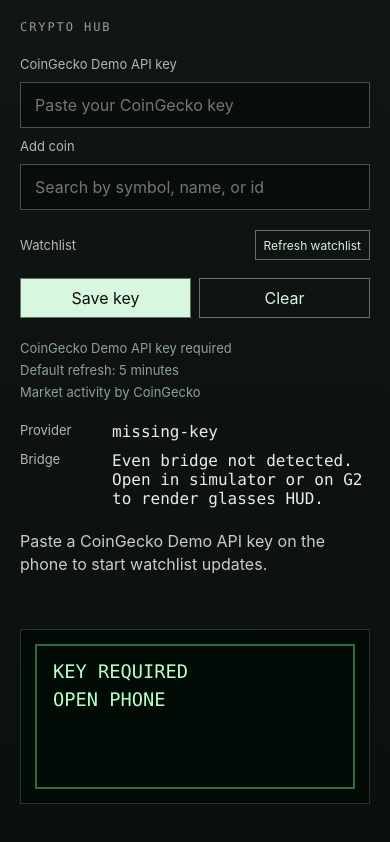
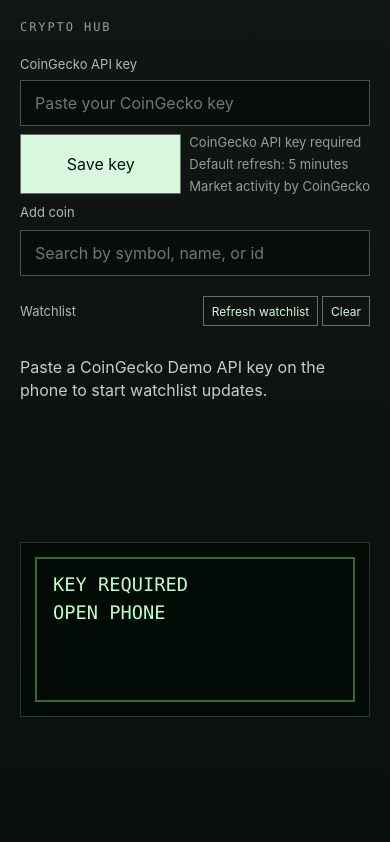
Before and after one commit to RageCoke1466/even-crypto-hud, a website built with Vite: page index.html in a window 390 px wide. Built offline with nearby package versions, Linux system fonts and the light colour scheme.

Commit message:
Clean up phone status UI

```diff
--- a/src/app.ts
+++ b/src/app.ts
@@ -8,10 +8,7 @@ import {
 import type { CryptoWatchlistSnapshot } from './prices/types';
 import type { WatchlistCoin } from './settings/watchlistStore';
 
-export type AppStatus = 'missing-key' | 'loading' | 'ready' | 'error';
-
 export interface CryptoAppState {
-  status: AppStatus;
   message: string;
   hudText: HudText;
   shouldFetch: boolean;
@@ -19,7 +16,6 @@ export interface CryptoAppState {
 
 export function buildMissingKeyState(): CryptoAppState {
   return {
-    status: 'missing-key',
     message: 'Paste a CoinGecko Demo API key on the phone to start watchlist updates.',
     hudText: formatKeyRequiredHud(),
     shouldFetch: false,
@@ -30,7 +26,6 @@ export function buildSnapshotState(snapshot: CryptoWatchlistSnapshot, page?: Hud
   const symbols = snapshot.assets.map((asset) => asset.coin.symbol).join(', ');
 
   return {
-    status: 'ready',
     message: `${symbols} updated from CoinGecko.`,
     hudText: formatHudSnapshot(snapshot, page),
     shouldFetch: true,
@@ -41,7 +36,6 @@ export function buildLoadingState(coins: WatchlistCoin[], page?: HudPageContext)
   const symbols = coins.map((coin) => coin.symbol).join(', ');
 
   return {
-    status: 'loading',
     message: `Fetching ${symbols} from CoinGecko...`,
     hudText: formatLoadingHud(coins, page),
     shouldFetch: true,
@@ -50,7 +44,6 @@ export function buildLoadingState(coins: WatchlistCoin[], page?: HudPageContext)
 
 export function buildEmptyWatchlistState(): CryptoAppState {
   return {
-    status: 'ready',
     message: 'Add a coin to your watchlist to start updates.',
     hudText: {
       timestamp: '',
@@ -63,7 +56,6 @@ export function buildEmptyWatchlistState(): CryptoAppState {
 
 export function buildErrorState(message: string, previousHud: HudText): CryptoAppState {
   return {
-    status: 'error',
     message,
     hudText: previousHud,
     shouldFetch: true,
--- a/src/main.ts
+++ b/src/main.ts
@@ -535,8 +535,6 @@ async function syncGlasses(hudText: HudText): Promise<void> {
 }
 
 function renderState(state: CryptoAppState): void {
-  elements.statusValue.textContent = state.status;
-  elements.statusValue.dataset.status = state.status;
   elements.message.textContent = state.message;
   renderPreview(state.hudText);
 }
@@ -554,7 +552,9 @@ function renderPreview(hudText: HudText): void {
 }
 
 function updateBridgeStatus(message: string): void {
-  elements.bridgeStatus.textContent = message;
+  if (elements.bridgeStatus) {
+    elements.bridgeStatus.textContent = message;
+  }
 }
 
 function areWatchlistsEqual(first: WatchlistCoin[], second: WatchlistCoin[]): boolean {
@@ -683,42 +683,31 @@ function renderShell(container: HTMLElement) {
         <p class="eyebrow">Crypto Hub</p>
 
         <form class="key-form">
-          <label for="coingecko-key">CoinGecko Demo API key</label>
-          <input id="coingecko-key" name="coingecko-key" type="password" autocomplete="off" placeholder="Paste your CoinGecko key" />
+          <div class="actions">
+            <label for="coingecko-key">CoinGecko API key</label>
+            <input id="coingecko-key" name="coingecko-key" type="password" autocomplete="off" placeholder="Paste your CoinGecko key" />
+            <button type="submit">Save key</button>
+            <div class="help">
+              <span>CoinGecko API key required</span>
+              <span>Default refresh: 5 minutes</span>
+              <span>Market activity by CoinGecko</span>
+            </div>
+          </div>
           <label for="coin-search">Add coin</label>
           <input id="coin-search" name="coin-search" type="text" autocomplete="off" placeholder="Search by symbol, name, or id" />
           <ul class="coin-results" data-role="coin-results"></ul>
           <div class="watchlist-editor">
             <div class="watchlist-title">
               <span>Watchlist</span>
-              <button type="button" data-action="refresh-watchlist">Refresh watchlist</button>
+              <div class="watchlist-actions">
+                <button type="button" data-action="refresh-watchlist">Refresh watchlist</button>
+                <button type="button" data-action="clear">Clear</button>
+              </div>
             </div>
             <ul class="watchlist-list" data-role="watchlist-list"></ul>
             <p class="first-four-note" data-role="first-four-note" hidden>Swipe up/down on glasses to page through four coins at a time.</p>
           </div>
-          <div class="actions">
-            <button type="submit">Save key</button>
-            <button type="button" data-action="clear">Clear</button>
-          </div>
         </form>
-
-        <div class="help">
-          <span>CoinGecko Demo API key required</span>
-          <span>Default refresh: 5 minutes</span>
-          <span>Market activity by CoinGecko</span>
-        </div>
-
-        <dl class="status-grid">
-          <div>
-            <dt>Provider</dt>
-            <dd data-role="status">missing-key</dd>
-          </div>
-          <div>
-            <dt>Bridge</dt>
-            <dd data-role="bridge">Waiting for Even bridge...</dd>
-          </div>
-        </dl>
-
         <p class="message" data-role="message"></p>
       </div>
 
@@ -758,7 +747,6 @@ function renderShell(container: HTMLElement) {
   const resultsList = container.querySelector<HTMLElement>('[data-role="coin-results"]');
   const watchlistList = container.querySelector<HTMLElement>('[data-role="watchlist-list"]');
   const firstFourNote = container.querySelector<HTMLElement>('[data-role="first-four-note"]');
-  const statusValue = container.querySelector<HTMLElement>('[data-role="status"]');
   const bridgeStatus = container.querySelector<HTMLElement>('[data-role="bridge"]');
   const message = container.querySelector<HTMLElement>('[data-role="message"]');
   const previewTimestamp = container.querySelector<HTMLElement>('[data-role="preview-timestamp"]');
@@ -774,8 +762,6 @@ function renderShell(container: HTMLElement) {
     !resultsList ||
     !watchlistList ||
     !firstFourNote ||
-    !statusValue ||
-    !bridgeStatus ||
     !message ||
     !previewTimestamp ||
     previewRows.length !== 4 ||
@@ -798,7 +784,6 @@ function renderShell(container: HTMLElement) {
     resultsList,
     watchlistList,
     firstFourNote,
-    statusValue,
     bridgeStatus,
     message,
     previewTimestamp,
--- a/src/styles.css
+++ b/src/styles.css
@@ -85,8 +85,7 @@ h1 {
   gap: 10px;
 }
 
-.key-form label,
-.status-grid dt {
+.key-form label {
   color: #aabdaf;
   font-size: 13px;
 }
@@ -178,37 +177,6 @@ h1 {
   gap: 6px;
   color: #8ca394;
   font-size: 13px;
-}
-
-.status-grid {
-  display: grid;
-  gap: 10px;
-  margin: 0;
-}
-
-.status-grid div {
-  display: grid;
-  grid-template-columns: 82px 1fr;
-  gap: 10px;
-}
-
-.status-grid dd,
-.status-grid dt {
-  margin: 0;
-}
-
-.status-grid dd {
-  color: #e7eee8;
-  font-family: ui-monospace, SFMono-Regular, Menlo, Consolas, monospace;
-  overflow-wrap: anywhere;
-}
-
-.status-grid dd[data-status="ready"] {
-  color: #9df2ad;
-}
-
-.status-grid dd[data-status="error"] {
-  color: #ffad99;
 }
 
 .message {
```
Also changed, not shown: src/app.test.ts (+0 -6 lines).
